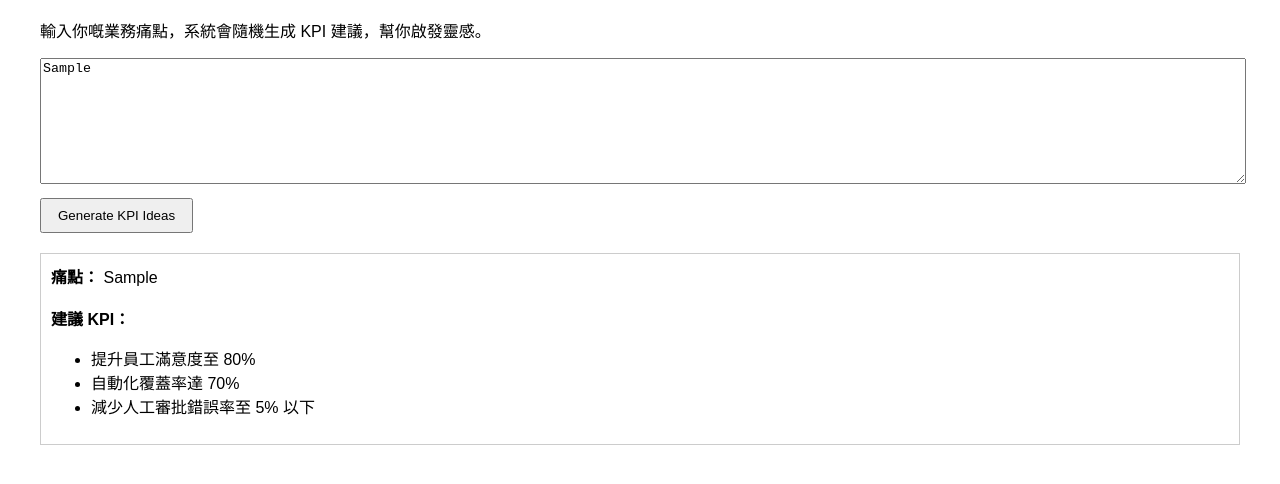
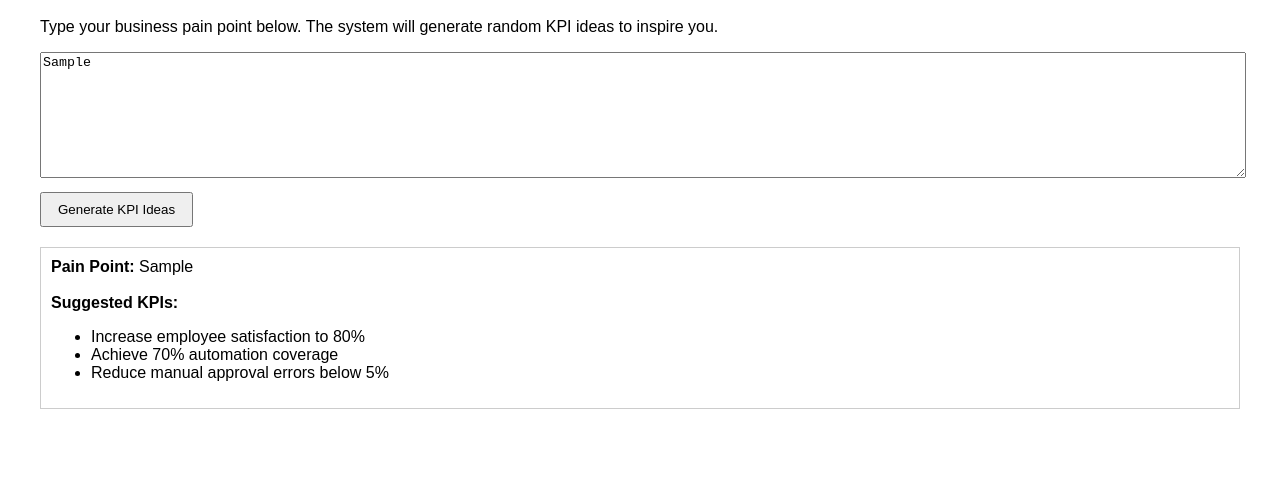
Before and after one commit to 26200602/-thought-synthesis-app, a plain HTML site: page index.html in a window 1280 px wide. Both pictures are taken after typing "Sample" into the empty fields and a click on the button "Generate KPI Ideas". Shown: the part 80-564 px from the top of the page. Drawn offline with Linux system fonts and the light colour scheme.

Commit message:
Update index.html
UI update

```diff
--- a/index.html
+++ b/index.html
@@ -12,9 +12,9 @@
 </head>
 <body>
   <h1>AI KPI Idea Generator</h1>
-  <p>輸入你嘅業務痛點，系統會隨機生成 KPI 建議，幫你啟發靈感。</p>
+  <p>Type your business pain point below. The system will generate random KPI ideas to inspire you.</p>
 
-  <textarea id="inputText" placeholder="例如：我想自動化費用報銷流程"></textarea>
+  <textarea id="inputText" placeholder="e.g., I want to automate expense reimbursement"></textarea>
   <br>
   <button onclick="generateKPI()">Generate KPI Ideas</button>
 
@@ -26,28 +26,28 @@
       const outputDiv = document.getElementById("output");
 
       if (!input) {
-        outputDiv.innerHTML = "<em>請先輸入痛點。</em>";
+        outputDiv.innerHTML = "<em>Please enter a pain point first.</em>";
         return;
       }
 
-      // KPI 建議池
+      // KPI idea pool
       const ideas = [
-        "縮短流程時間 30%",
-        "減少人工審批錯誤率至 5% 以下",
-        "提升員工滿意度至 80%",
-        "自動化覆蓋率達 70%",
-        "降低運營成本 20%",
-        "提升數據準確率至 95%",
-        "加快審批速度至 1 天內完成",
-        "提升跨部門協作效率 40%"
+        "Shorten process time by 30%",
+        "Reduce manual approval errors below 5%",
+        "Increase employee satisfaction to 80%",
+        "Achieve 70% automation coverage",
+        "Lower operating costs by 20%",
+        "Improve data accuracy to 95%",
+        "Complete approvals within 1 day",
+        "Boost cross-department collaboration efficiency by 40%"
       ];
 
-      // 隨機抽取 3 個 KPI 建議
+      // Randomly select 3 KPI ideas
       const shuffled = ideas.sort(() => 0.5 - Math.random());
       const selected = shuffled.slice(0, 3);
 
-      let result = "<strong>痛點：</strong> " + input + "<br><br>";
-      result += "<strong>建議 KPI：</strong><ul>";
+      let result = "<strong>Pain Point:</strong> " + input + "<br><br>";
+      result += "<strong>Suggested KPIs:</strong><ul>";
       selected.forEach(kpi => {
         result += "<li>" + kpi + "</li>";
       });
```
